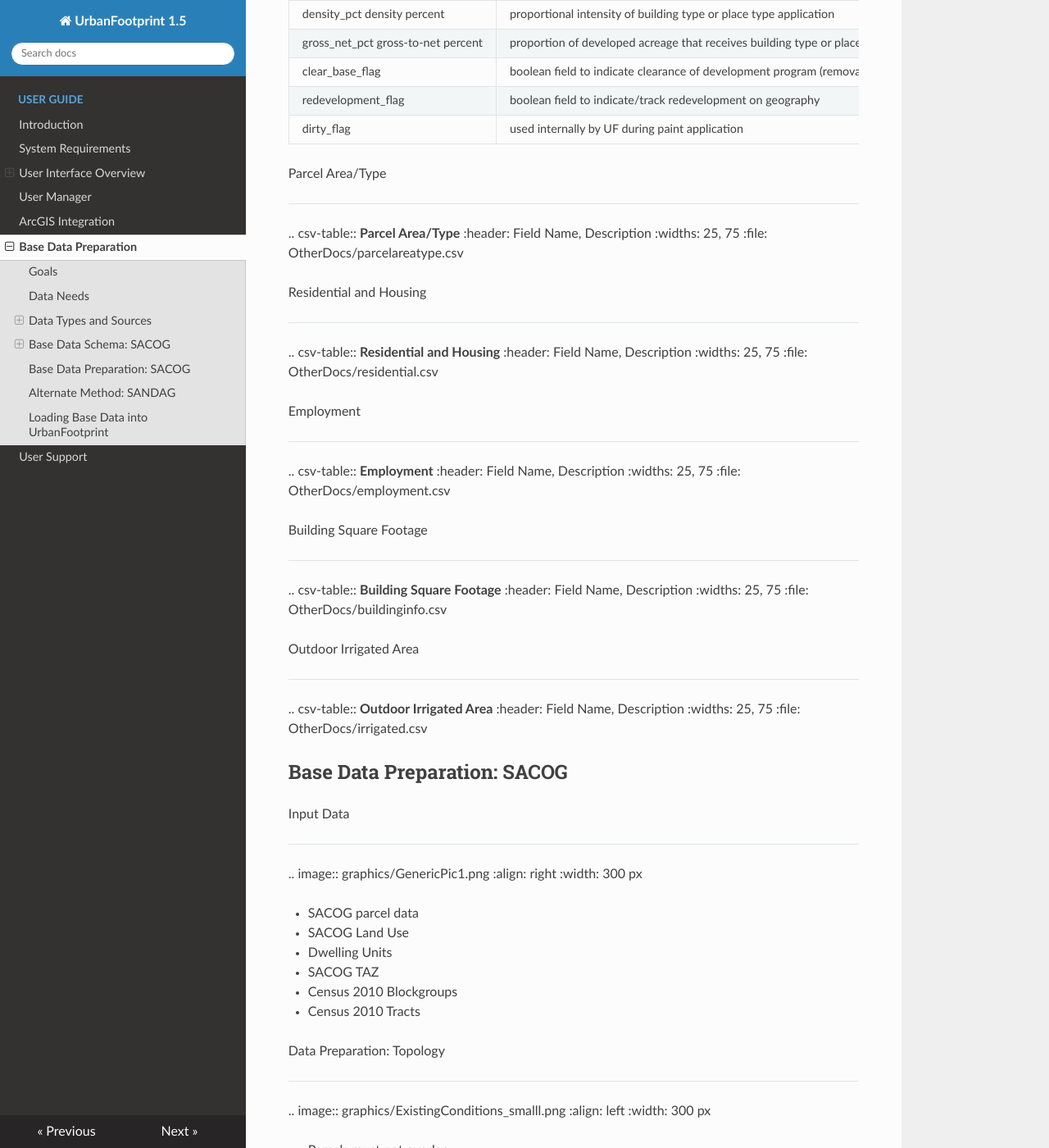
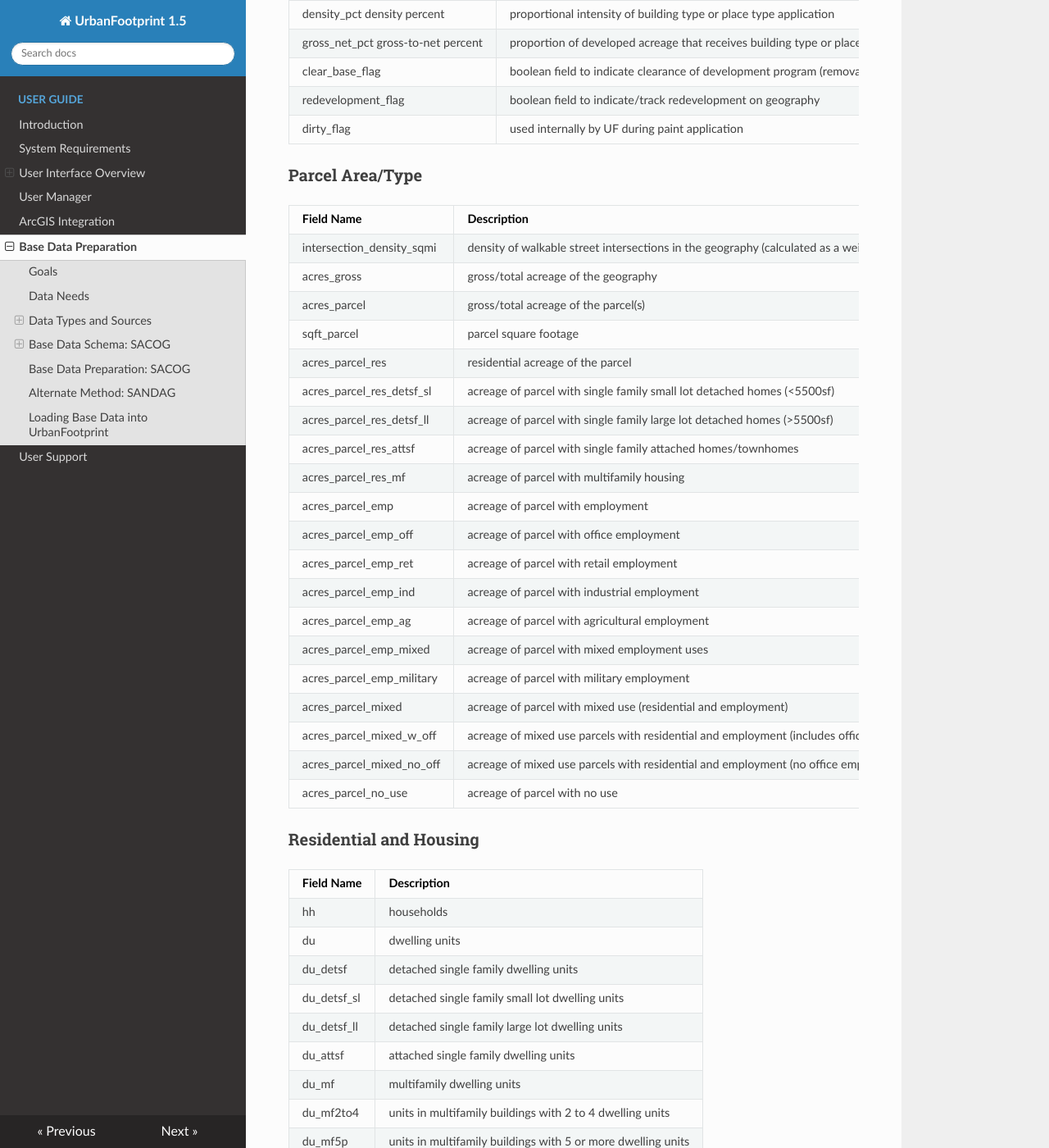
Before and after one commit to CalthorpeAnalytics/urbanfootprint-docs-1.5, an MkDocs documentation site: the page built from docs/data_preparation.md, in a window 1280 px wide and 1400 px high, scrolled down 4198 px. Shown: the whole window at 82% size. Built offline with MkDocs 1.6.1, drawn with Linux system fonts in a browser that asks for light colours; nearby versions of some CDN libraries; old or Windows-style settings are respelled for this version of MkDocs.

Commit message:
convert OtherDocs/residential.csv

```diff
--- a/docs/data_preparation.md
+++ b/docs/data_preparation.md
@@ -142,22 +142,44 @@ These fields are not used in the base features dataset, but are included to main
 | dirty_flag | used internally by UF during paint application |
 
 
-Parcel Area/Type
-________________
+### Parcel Area/Type
 
-.. csv-table:: **Parcel Area/Type**
-  :header: Field Name, Description
-  :widths: 25, 75
-  :file: OtherDocs/parcelareatype.csv
+| Field Name | Description |
+|------------|-------------|
+| intersection_density_sqmi | density of walkable street intersections in the geography (calculated as a weighted square mile density) |
+| acres_gross | gross/total acreage of the geography |
+| acres_parcel |  gross/total acreage of the parcel(s) |
+| sqft_parcel | parcel square footage |
+| acres_parcel_res |  residential acreage of the parcel |
+| acres_parcel_res_detsf_sl | acreage of parcel with single family small lot detached homes (<5500sf) |
+| acres_parcel_res_detsf_ll | acreage of parcel with single family large lot detached homes (>5500sf) |
+| acres_parcel_res_attsf |  acreage of parcel with single family attached homes/townhomes |
+| acres_parcel_res_mf | acreage of parcel with multifamily housing |
+| acres_parcel_emp |  acreage of parcel with employment |
+| acres_parcel_emp_off |  acreage of parcel with office employment |
+| acres_parcel_emp_ret |  acreage of parcel with retail employment |
+| acres_parcel_emp_ind |  acreage of parcel with industrial employment |
+| acres_parcel_emp_ag | acreage of parcel with agricultural employment |
+| acres_parcel_emp_mixed |  acreage of parcel with mixed employment uses |
+| acres_parcel_emp_military | acreage of parcel with military employment |
+| acres_parcel_mixed |  acreage of parcel with mixed use (residential and employment) |
+| acres_parcel_mixed_w_off |  acreage of mixed use parcels with residential and employment (includes office employment) |
+| acres_parcel_mixed_no_off | acreage of mixed use parcels with residential and employment (no office employment |
+| acres_parcel_no_use | acreage of parcel with no use |
 
+### Residential and Housing
 
-Residential and Housing
-_______________________
-
-.. csv-table:: **Residential and Housing**
-  :header: Field Name, Description
-  :widths: 25, 75
-  :file: OtherDocs/residential.csv
+| Field Name | Description |
+|------------|-------------|
+| hh | households |
+| du | dwelling units |
+| du_detsf | detached single family dwelling units |
+| du_detsf_sl | detached single family small lot dwelling units |
+| du_detsf_ll | detached single family large lot dwelling units |
+| du_attsf | attached single family dwelling units |
+| du_mf | multifamily dwelling units |
+| du_mf2to4 | units in multifamily buildings with 2 to 4 dwelling units |
+| du_mf5p | units in multifamily buildings with 5 or more dwelling units |
 
 Employment
 __________
```
